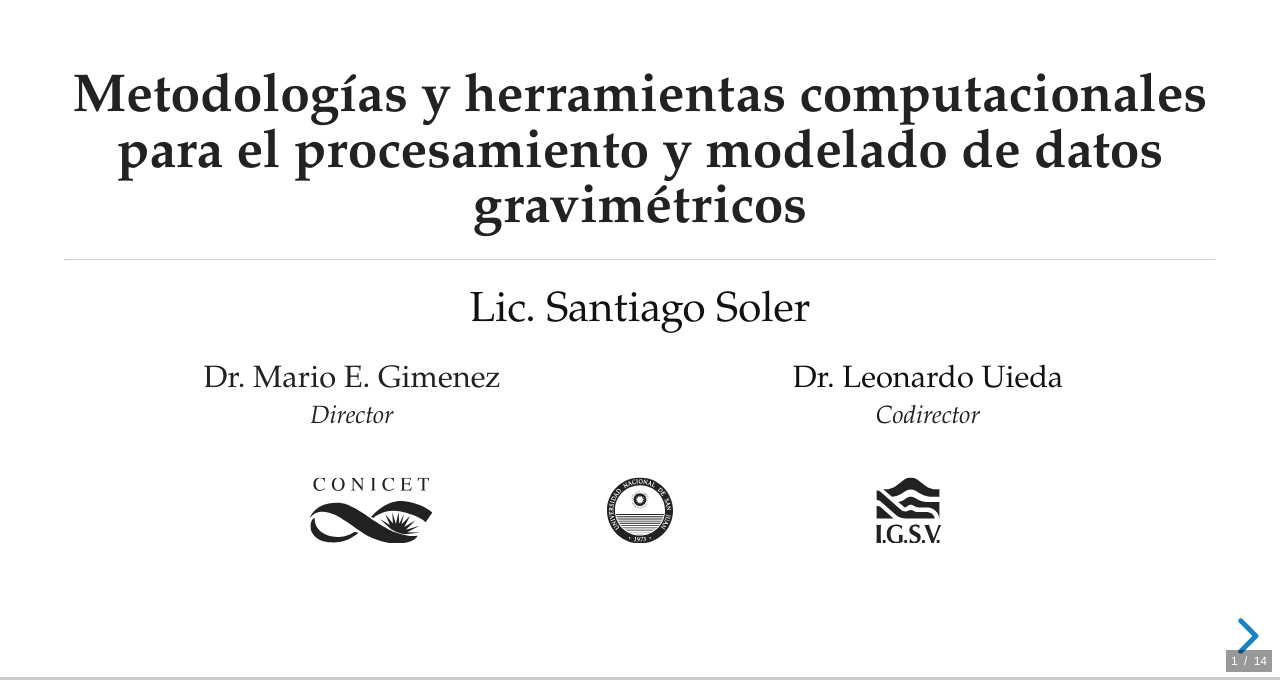
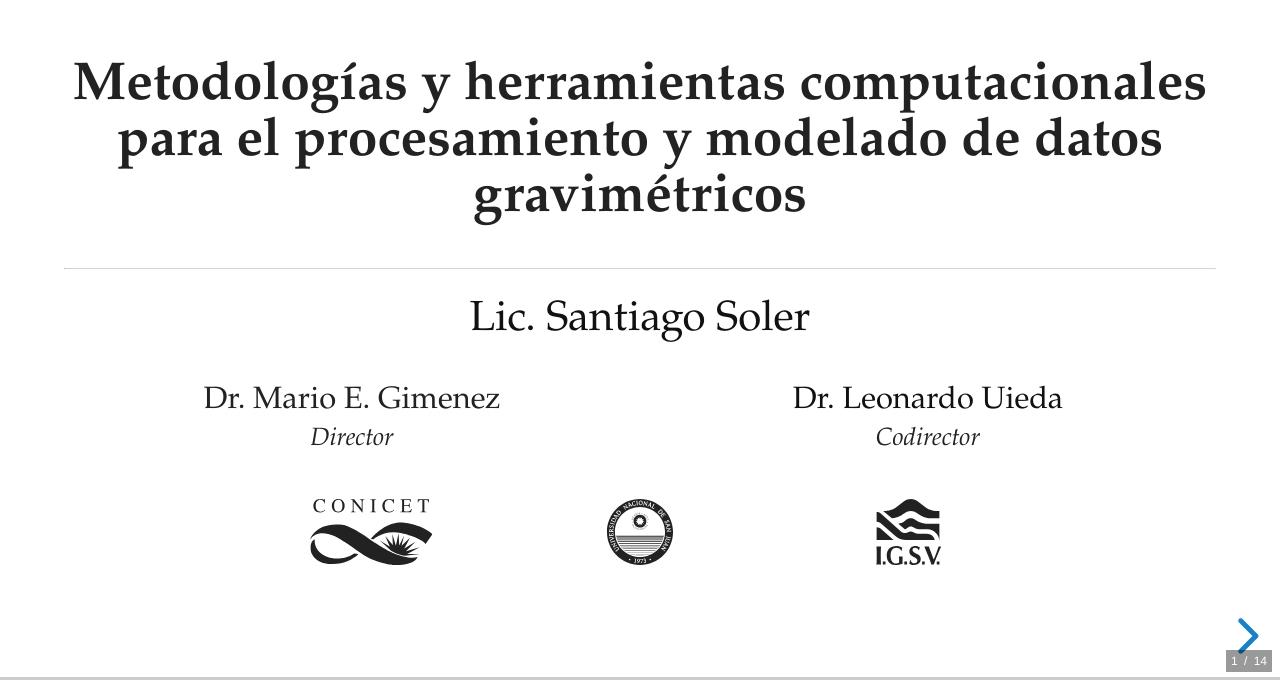
Before and after one commit to santisoler/phd-thesis, a plain HTML site: page index.html in a window 1280 px wide. Shown: the part 120-800 px from the top of the page. Drawn offline with nearby package versions, Linux system fonts and the light colour scheme; some packages are replaced by stand-ins of ours.

Commit message:
Small CSS changes to title slide

```diff
--- a/css/style.less
+++ b/css/style.less
@@ -85,15 +85,15 @@
     h1 {
       font-size: @fontsizeheading1 * 0.9;
       line-height: @fontsizeheading1 * 0.55;
-      margin-top: @fontsizeheading1 * 0.6;
-      margin-bottom: @fontsizeheading1 * 0.2;
+      margin-top: @fontsizeheading1 * 0.4;
+      margin-bottom: @fontsizeheading1 * 0.4;
     }
     h2 {
       font-size: @fontsizeheading2 * 0.9;
       text-transform: none;
       font-weight: normal;
       margin-top: @fontsizeheading2 * 0.4;
-      margin-bottom: @fontsizeheading2 * 0.4;
+      margin-bottom: @fontsizeheading2 * 0.6;
     }
     h3 {
       font-size: @fontsizeheading3 * 0.9;
@@ -109,7 +109,10 @@
     .logos {
       justify-content: space-between;
       align-items: center;
-      margin: 1em 15%;
+      margin-left: 15%;
+      margin-right: 15%;
+      margin-top: 1em;
+      margin-bottom: 0px;
 
       .logo {
         flex: 1;
```
